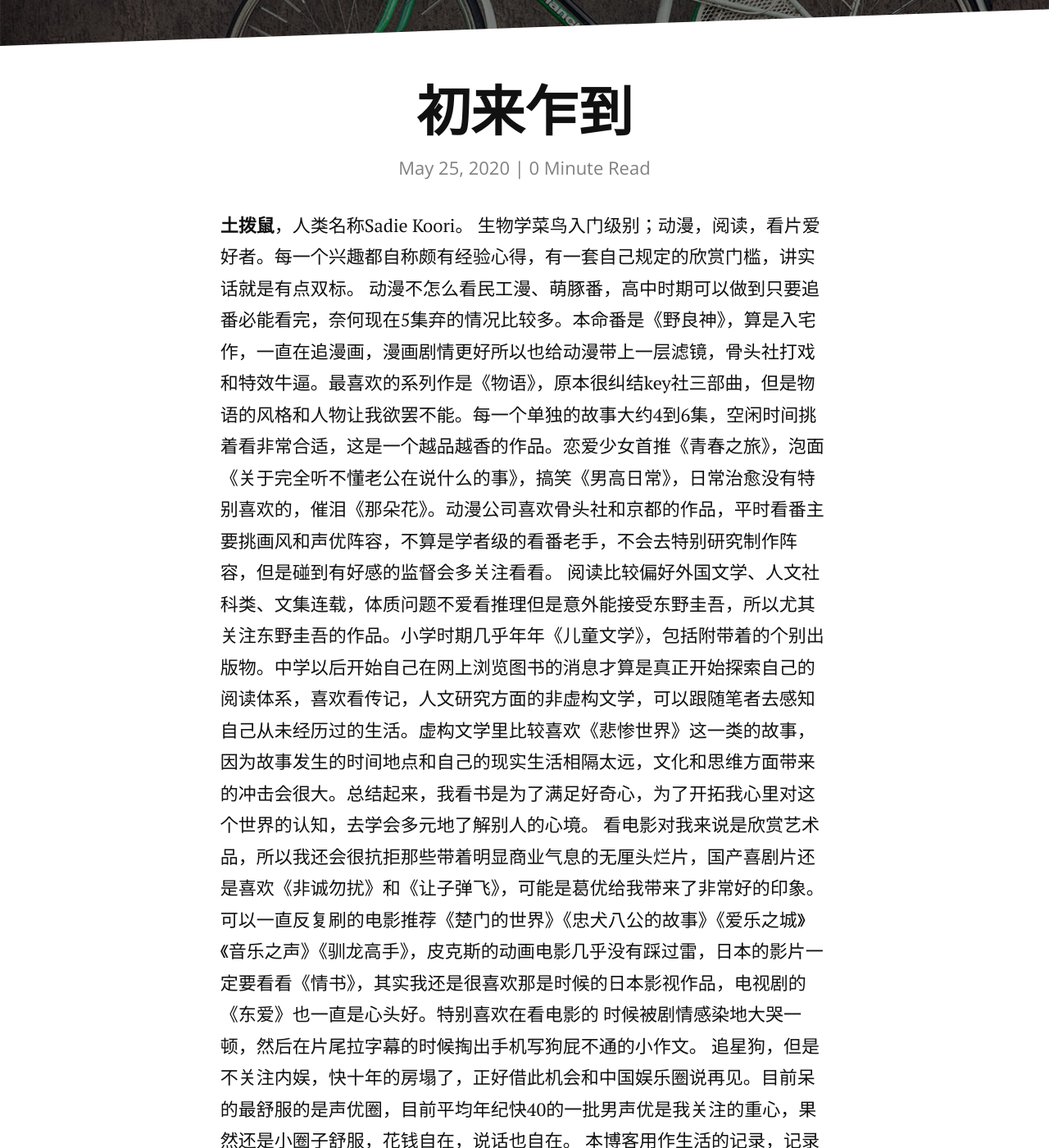
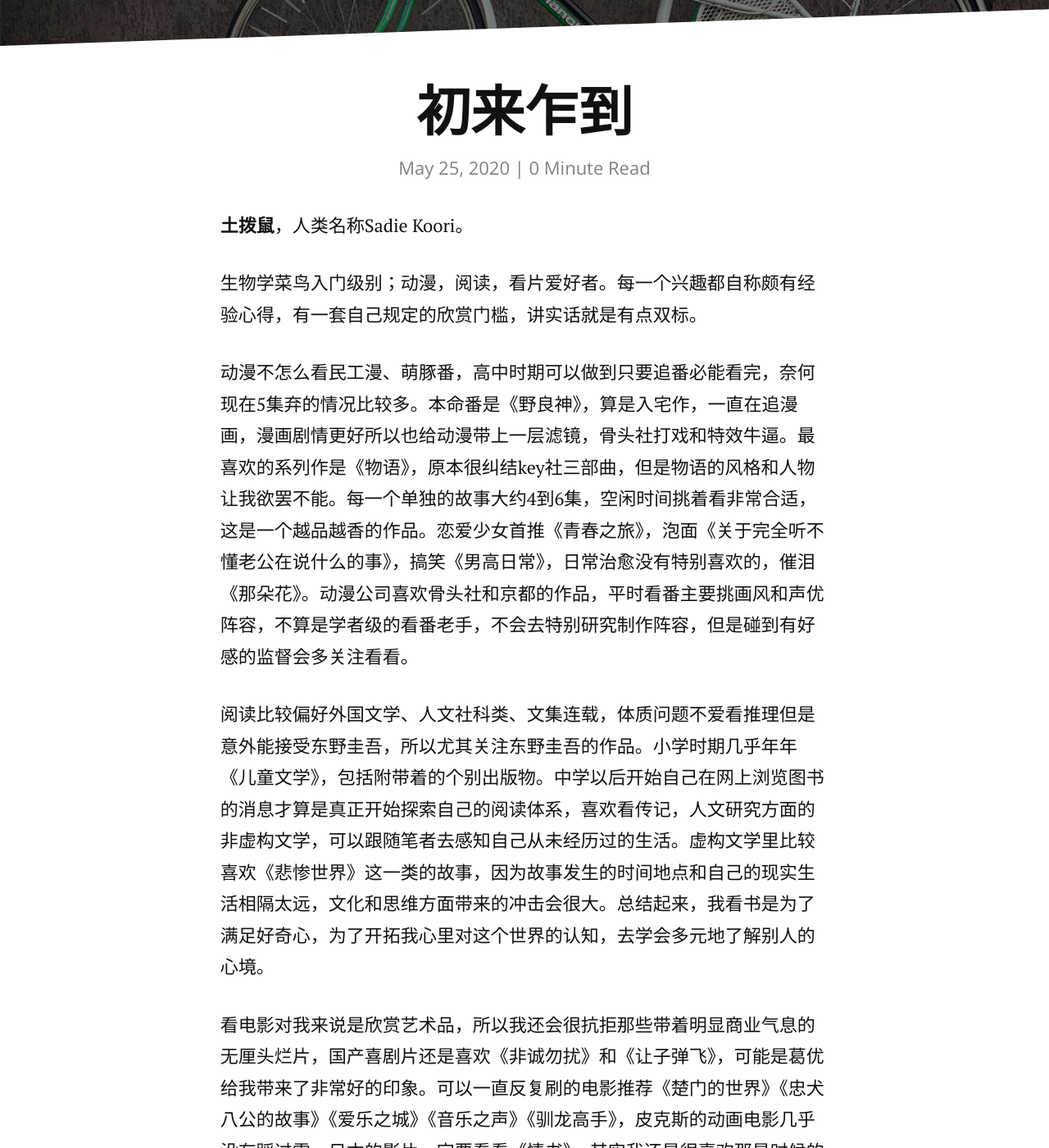
Before and after one commit to SadieKoori/SadieKoori.github.io, a Jekyll site: the page built from _posts/2020-5-25-初来乍到.md, in a window 1280 px wide and 1400 px high, scrolled down 262 px. Shown: the whole window at 82% size. Built offline with Jekyll 4.4.1, drawn with Linux system fonts in a browser that asks for light colours; nearby versions of some CDN libraries; Markdown is read by kramdown in place of the engine named in the settings; some of the changed text lies outside the part shown.

Commit message:
修改文件: _posts/2020-5-25-初来乍到.md

```diff
--- a/_posts/2020-5-25-初来乍到.md
+++ b/_posts/2020-5-25-初来乍到.md
@@ -7,10 +7,17 @@ renderNumberedHeading: true
 grammar_cjkRuby: true
 ---
 **土拨鼠**，人类名称Sadie Koori。
+
 生物学菜鸟入门级别；动漫，阅读，看片爱好者。每一个兴趣都自称颇有经验心得，有一套自己规定的欣赏门槛，讲实话就是有点双标。
+
 动漫不怎么看民工漫、萌豚番，高中时期可以做到只要追番必能看完，奈何现在5集弃的情况比较多。本命番是《野良神》，算是入宅作，一直在追漫画，漫画剧情更好所以也给动漫带上一层滤镜，骨头社打戏和特效牛逼。最喜欢的系列作是《物语》，原本很纠结key社三部曲，但是物语的风格和人物让我欲罢不能。每一个单独的故事大约4到6集，空闲时间挑着看非常合适，这是一个越品越香的作品。恋爱少女首推《青春之旅》，泡面《关于完全听不懂老公在说什么的事》，搞笑《男高日常》，日常治愈没有特别喜欢的，催泪《那朵花》。动漫公司喜欢骨头社和京都的作品，平时看番主要挑画风和声优阵容，不算是学者级的看番老手，不会去特别研究制作阵容，但是碰到有好感的监督会多关注看看。
+
 阅读比较偏好外国文学、人文社科类、文集连载，体质问题不爱看推理但是意外能接受东野圭吾，所以尤其关注东野圭吾的作品。小学时期几乎年年《儿童文学》，包括附带着的个别出版物。中学以后开始自己在网上浏览图书的消息才算是真正开始探索自己的阅读体系，喜欢看传记，人文研究方面的非虚构文学，可以跟随笔者去感知自己从未经历过的生活。虚构文学里比较喜欢《悲惨世界》这一类的故事，因为故事发生的时间地点和自己的现实生活相隔太远，文化和思维方面带来的冲击会很大。总结起来，我看书是为了满足好奇心，为了开拓我心里对这个世界的认知，去学会多元地了解别人的心境。
+
 看电影对我来说是欣赏艺术品，所以我还会很抗拒那些带着明显商业气息的无厘头烂片，国产喜剧片还是喜欢《非诚勿扰》和《让子弹飞》，可能是葛优给我带来了非常好的印象。可以一直反复刷的电影推荐《楚门的世界》《忠犬八公的故事》《爱乐之城》《音乐之声》《驯龙高手》，皮克斯的动画电影几乎没有踩过雷，日本的影片一定要看看《情书》，其实我还是很喜欢那是时候的日本影视作品，电视剧的《东爱》也一直是心头好。特别喜欢在看电影的 时候被剧情感染地大哭一顿，然后在片尾拉字幕的时候掏出手机写狗屁不通的小作文。
+
 追星狗，但是不关注内娱，快十年的房塌了，正好借此机会和中国娱乐圈说再见。目前呆的最舒服的是声优圈，目前平均年纪快40的一批男声优是我关注的重心，果然还是小圈子舒服，花钱自在，说话也自在。
+
 本博客用作生活的记录，记录的内容差不多也就上面所述的几个方面。目前学艺不精，所以专业知识方面分享出来也怕误人子弟，如果最后对自己的学习有帮助，我也会把笔记整理整理po上来。开设一个网站可以在锻炼写作能力同时加深自己的思维深度，客观分析，理性判断，**用博客自励，用文字自勉**。
-留一张女神照片，每天都要开心哦！![enter description here](./images/QQ图片20190412150439.jpg)
+
+![enter description here](./images/QQ图片20190412150439.jpg)
```
